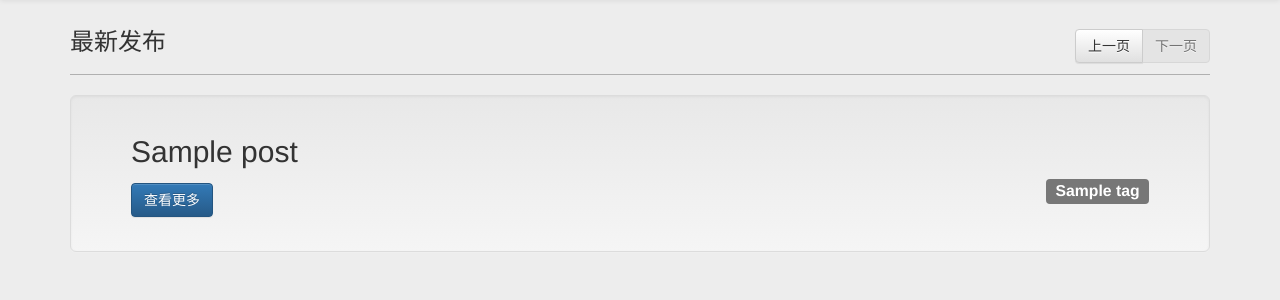
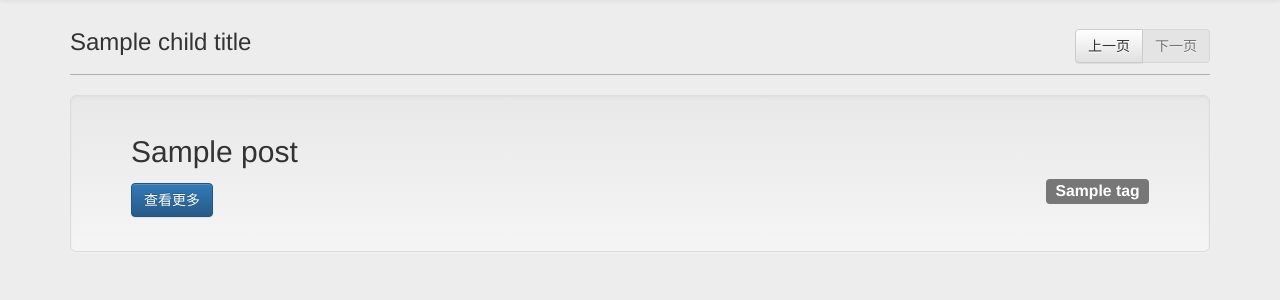
Before and after one commit to huliangbin/blog, a Python web app: template app/templates/index.html in a window 1280 px wide. Shown: the part 51-351 px from the top of the page. Run offline with Jinja, Linux system fonts and the light colour scheme; the template is opened without the code that fills it: most values are stand-ins (such as "Sample title", 1, 10 or a date in 2020); some libraries are stand-ins or nearby versions.

Commit message:
优化搜索显示

```diff
--- a/app/src/views/index.py
+++ b/app/src/views/index.py
@@ -20,7 +20,8 @@ def index(page=1):
     # 查询最近的文章
     posts = Post.query.filter(Post.temp == 1).order_by(Post.id.desc()).offset((page - 1) * interval).limit(interval)
 
-    return render_template("index.html", title=u"主页", recent_posts=posts, querypage=page, max_page=max_page)
+    return render_template("index.html", title=u"主页", recent_posts=posts, querypage=page, max_page=max_page,
+                           child_title="最新发布")
 
 
 @app.route("/search", methods=['POST'])
@@ -28,4 +29,5 @@ def search():
     search_text = request.form['st']
     posts = Post.query.filter(
         Post.title.like('%' + search_text + '%') | Post.tags.like('%' + search_text + '%')).order_by(Post.id.desc())
-    return render_template("index.html", title=u"主页", recent_posts=posts, querypage=1, max_page=1)
+    print posts
+    return render_template("index.html", title=u"搜索结果", recent_posts=posts, querypage=1, max_page=1, child_title="搜索结果")
--- a/app/templates/base.html
+++ b/app/templates/base.html
@@ -202,7 +202,7 @@
             $.post('/search', {
                 st: searchText
             }).done(function () {
-                location.reload(true)
+//                location.reload(true)
             }).fail(function () {
                 alert('error')
             });
--- a/app/templates/index.html
+++ b/app/templates/index.html
@@ -5,7 +5,7 @@
     <div class="col-md-12 column">
         <div class="page-header-1">
             <h3>
-                最新发布
+                {{child_title}}
                 <small>
                     <div class="btn-group btn-group-md" style="float:right">
                         <button id="previousbtn" class="btn btn-default" type="button" onclick="previous();">
```
